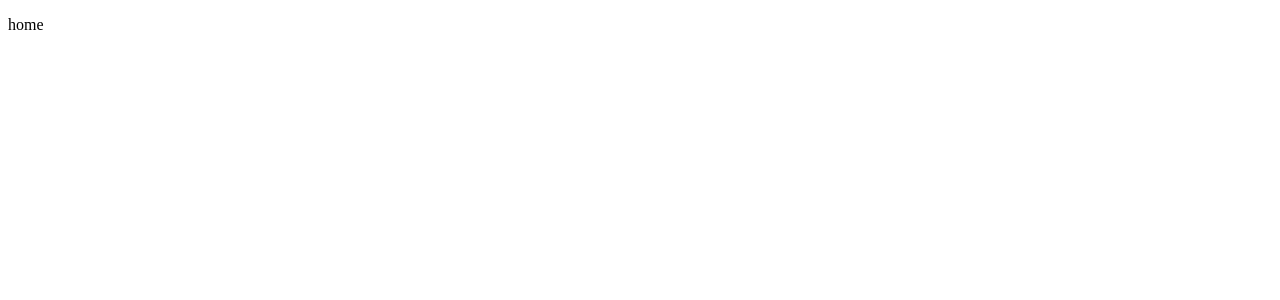
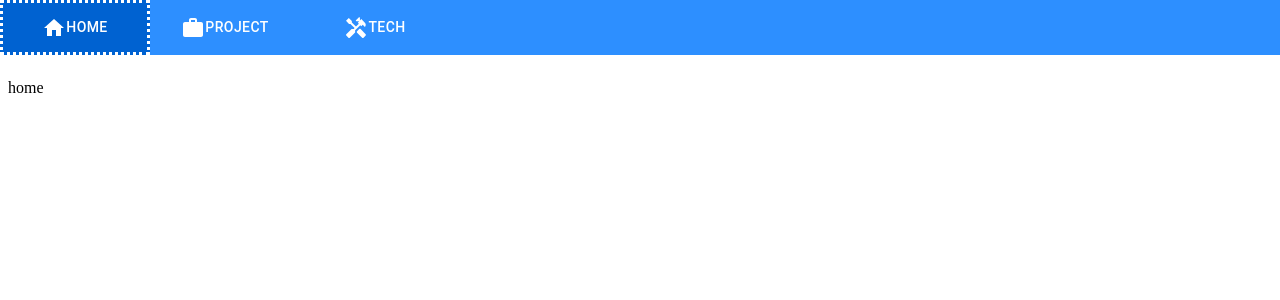
Before and after one commit to itojun-1230/portfolio, a React (Vite) app: page / in a window 1280 px wide. Shown: the top 300 px of the page. Built offline with nearby package versions, Linux system fonts and the light colour scheme.

Commit message:
add: header

```diff
--- a/index.html
+++ b/index.html
@@ -2,7 +2,7 @@
 <html lang="jp">
   <head>
     <meta charset="UTF-8" />
-    <link rel="icon" type="image/svg+xml" href="" />
+    <link rel="icon" href="./public/ito.ico" />
     <meta name="viewport" content="width=device-width, initial-scale=1.0" />
     <title>Portfolio</title>
   </head>
--- a/src/App.tsx
+++ b/src/App.tsx
@@ -1,9 +1,12 @@
+//component
 import { RouterConfig } from "./Router"
+import { Header } from "./component/Header/Index"
 
 export const App = () => {
 
   return (
     <>
+      <Header />
       <RouterConfig />
     </>
   )
--- /dev/null
+++ b/src/component/Header/HeaderButton.tsx
@@ -0,0 +1,27 @@
+//library
+import { ReactNode, useState } from "react";
+//mui
+import { Button, SvgIconTypeMap } from "@mui/material"
+import { OverridableComponent } from "@mui/material/OverridableComponent";
+//css
+import styles from "./header.module.css";
+
+
+export const HeaderButton = (props:{
+  icon: OverridableComponent<SvgIconTypeMap<{}, "svg">>,
+  path: string,
+  children: ReactNode
+}) => {
+
+  const [ Root ] = useState<string>(location.href.split("/").slice(0, 3).join("/"));
+
+  return (
+    <Button
+      id={styles.Header_Button}
+      onClick={() => location.href = `${Root}/${props.path}`}
+      >
+      <props.icon />
+      {props.children}
+    </Button>
+  )
+}
--- /dev/null
+++ b/src/component/Header/Index.tsx
@@ -0,0 +1,22 @@
+//mui
+import { Box, Button } from "@mui/material"
+import HomeIcon from '@mui/icons-material/Home';
+import WorkIcon from '@mui/icons-material/Work';
+import HandymanIcon from '@mui/icons-material/Handyman';
+//component
+import { HeaderButton } from "./HeaderButton";
+//css
+import styles from "./header.module.css";
+
+export const Header = () => {
+  return (
+    <>
+      <Box id={styles.Header} >
+        <HeaderButton icon={HomeIcon} path={""} ><p>Home</p></HeaderButton>
+        <HeaderButton  icon={WorkIcon}path={"project"} ><p>Project</p></HeaderButton>
+        <HeaderButton  icon={HandymanIcon} path={"tech"}><p>Tech</p></HeaderButton>
+      </Box>
+      <Box id={styles.Header_space} />
+    </>
+  )
+}
--- /dev/null
+++ b/src/component/Header/header.module.css
@@ -0,0 +1,41 @@
+:root {
+  --height: 55px;
+}
+
+#Header {
+  position: fixed;
+  top:  0px;
+  left: 0px;
+
+  width: 100vw;
+  height: var(--height);
+
+  background-color: rgb(45, 143, 255);
+}
+
+#Header_Button{
+  max-width: 150px;
+  min-width: fit-content;
+  width: 20vw;
+  height: var(--height);
+
+  color: rgb(255, 255, 255);
+
+  border-radius: 0px;
+}
+#Header_Button:hover {
+  background-color: rgb(0, 98, 209);
+  border: 3px dotted rgb(255,255,255);
+}
+
+
+#Header_space {
+  height: var(--height);
+}
+
+@media screen and (max-width: 400px) {
+  #Header_Button p {
+    overflow: hidden;
+    font-size: 0px;
+  }
+}
```
Also changed, not shown: 1 other file (tests, documents, lock files or other folders).
